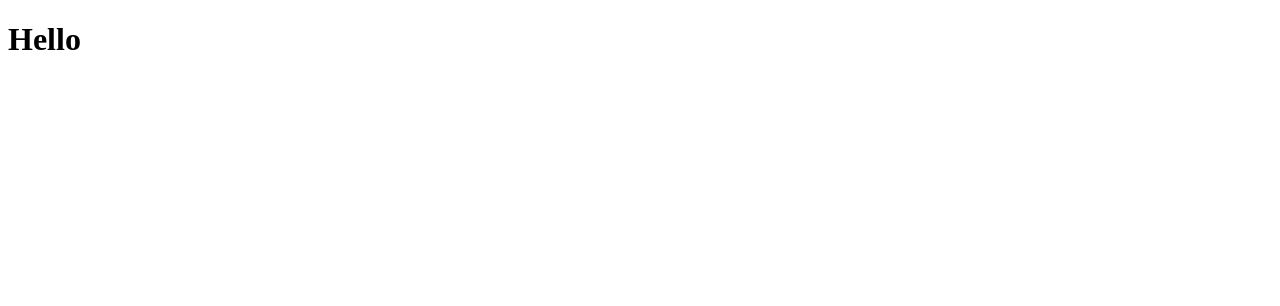
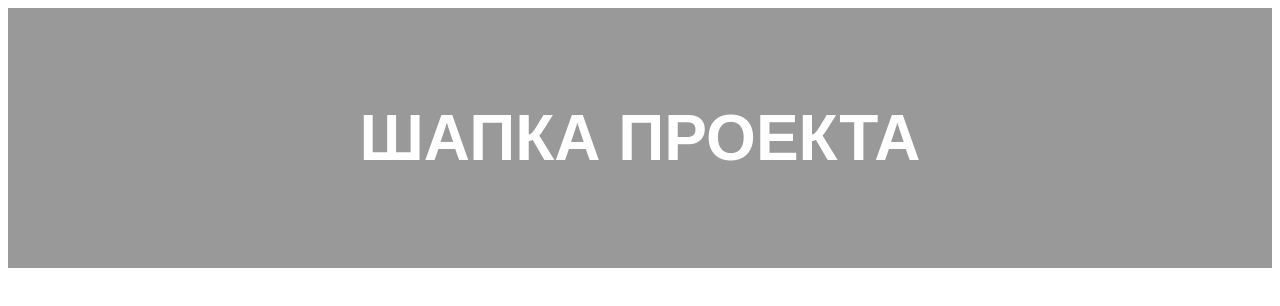
Before and after one commit to YuriiKhaminich/remote-test, a plain HTML site: page index.html in a window 1280 px wide. Drawn offline with Linux system fonts and the light colour scheme.

Commit message:
header ready

```diff
--- a/index.html
+++ b/index.html
@@ -5,8 +5,11 @@
     <meta http-equiv="X-UA-Compatible" content="IE=edge">
     <meta name="viewport" content="width=device-width, initial-scale=1.0">
     <title>Document</title>
+    <link rel="stylesheet" href="main.css">
 </head>
 <body>
-    <h1>Hello</h1>
+    <header class="header">
+        <h1>ШАПКА ПРОЕКТА</h1>
+    </header>
 </body>
 </html>
--- a/main.css
+++ b/main.css
@@ -0,0 +1,8 @@
+.header {
+  padding: 50px 100px;
+  text-align: center;
+  background: #999;
+  font-size: 32px;
+  font-family: sans-serif;
+  color: #fff;
+}
```
